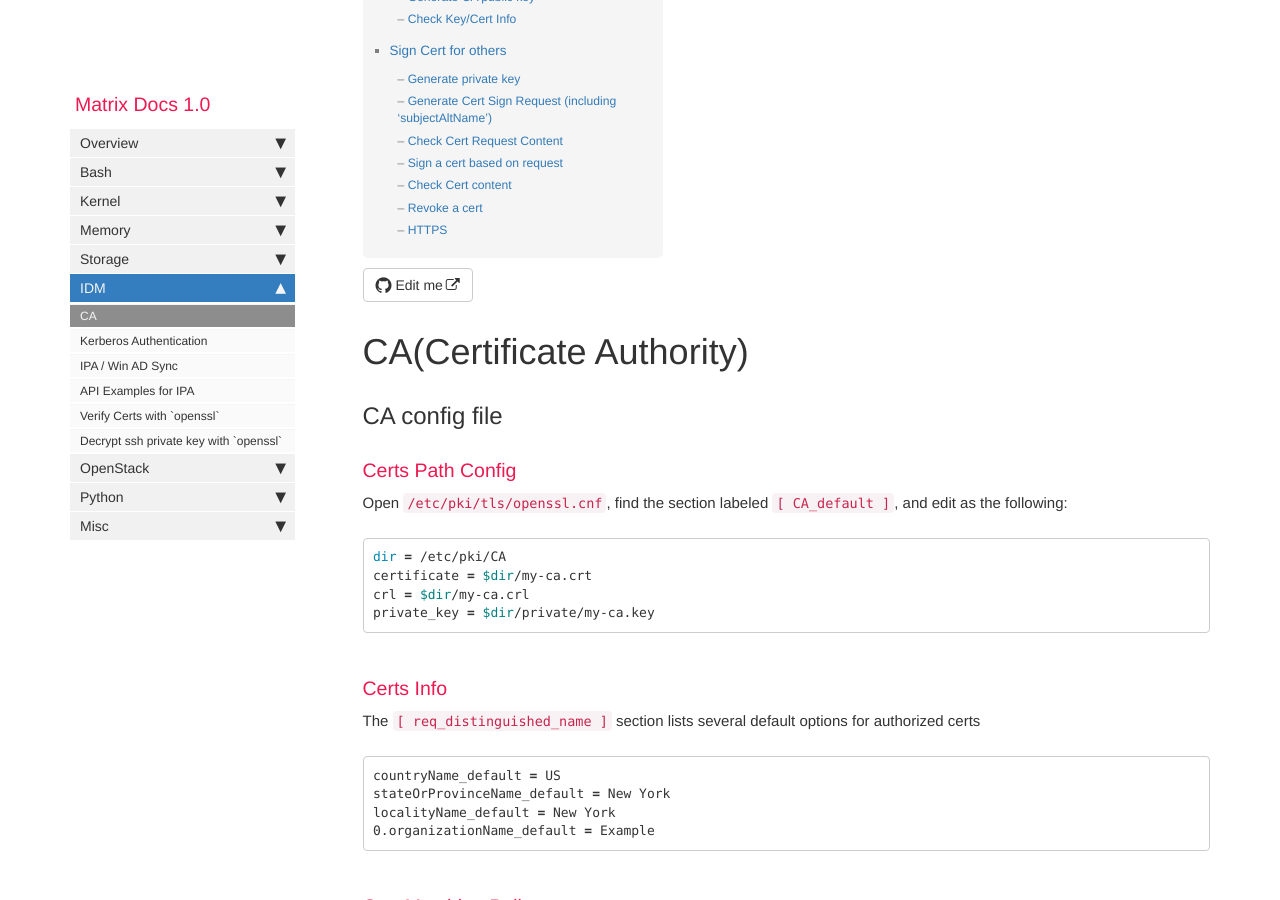
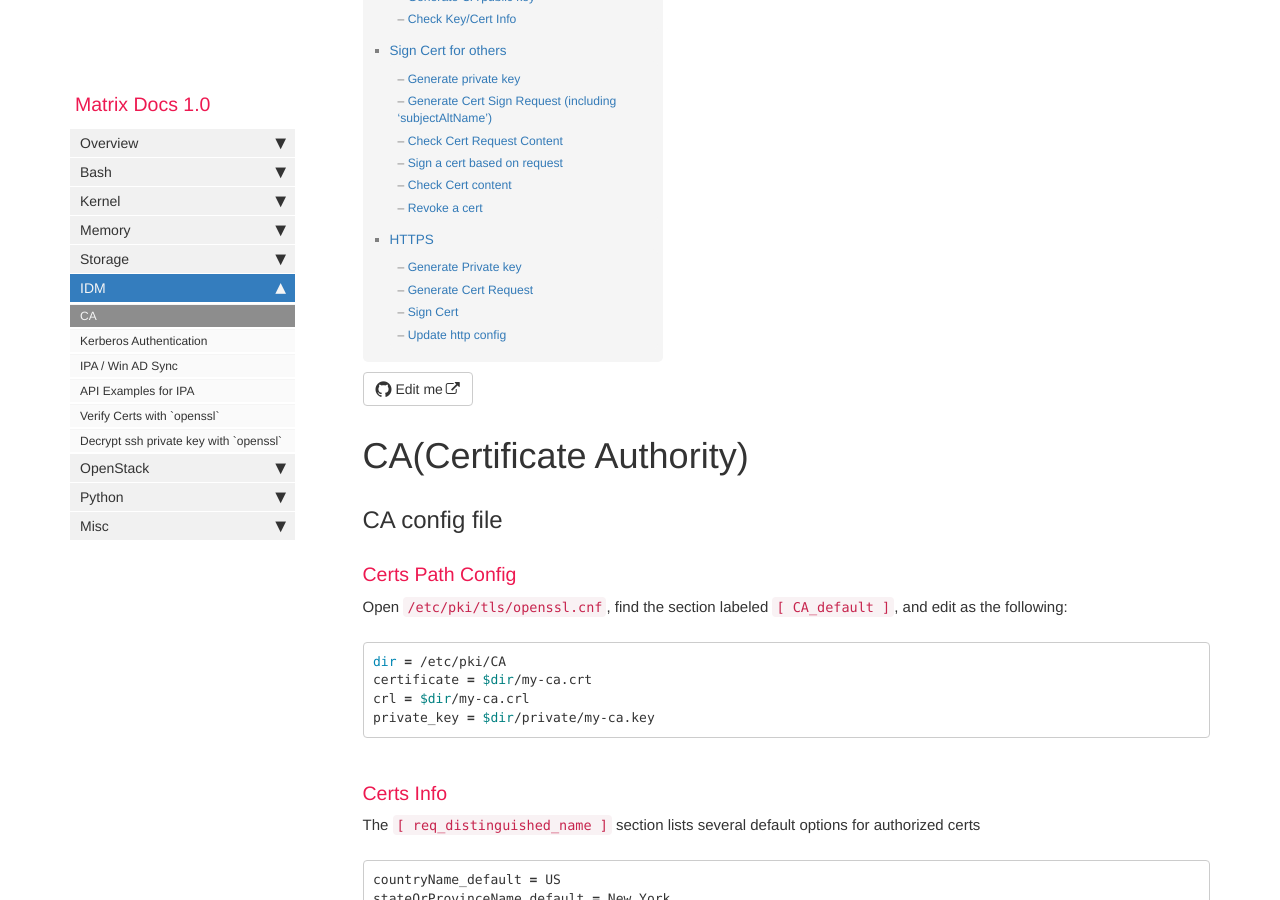
Before and after one commit to matrixzj/documentations, a Jekyll site: the page built from pages/idm/idm_CA.md, in a window 1280 px wide and 900 px high, scrolled down 502 px. Built offline with Jekyll 4.4.1, drawn with Linux system fonts in a browser that asks for light colours; comment, search, counter and statistics services are not loaded.

Commit message:
There are 1 files have been modified at 2022-04-10 19:56:13 . 	-rw-rw-r--. 1 jzou jzou 19960 Apr 10 19:56 pages/idm/idm_CA.md No files have been added. No files have been deleted. No file type has been changed.

````diff
--- a/pages/idm/idm_CA.md
+++ b/pages/idm/idm_CA.md
@@ -412,8 +412,8 @@ No Revoked Certificates.
          b6:a2:fe:da
 ```
 
-### HTTPS
-#### Generate Private key
+## HTTPS
+### Generate Private key
 ```bash
 # openssl genrsa -out web1.example.com.key 2048
 Generating RSA private key, 2048 bit long modulus
@@ -422,7 +422,7 @@ Generating RSA private key, 2048 bit long modulus
 e is 65537 (0x10001)
 ```
 
-#### Generate Cert Request
+### Generate Cert Request
 ```bash
 # openssl req -new -sha256 -key web1.example.com.key -out web1.example.com.csr
 You are about to be asked to enter information that will be incorporated
@@ -446,7 +446,7 @@ A challenge password []:
 An optional company name []:
 ```
 
-#### Sign Cert
+### Sign Cert
 ```bash
 # openssl ca -in web1.example.com.csr -out web1.example.com.crt
 Using configuration from /etc/pki/tls/openssl.cnf
@@ -484,7 +484,7 @@ Write out database with 1 new entries
 Data Base Updated
 ```
 
-#### Update http config
+### Update http config
 ```bash
 # yum install mod_ssl
 
````
